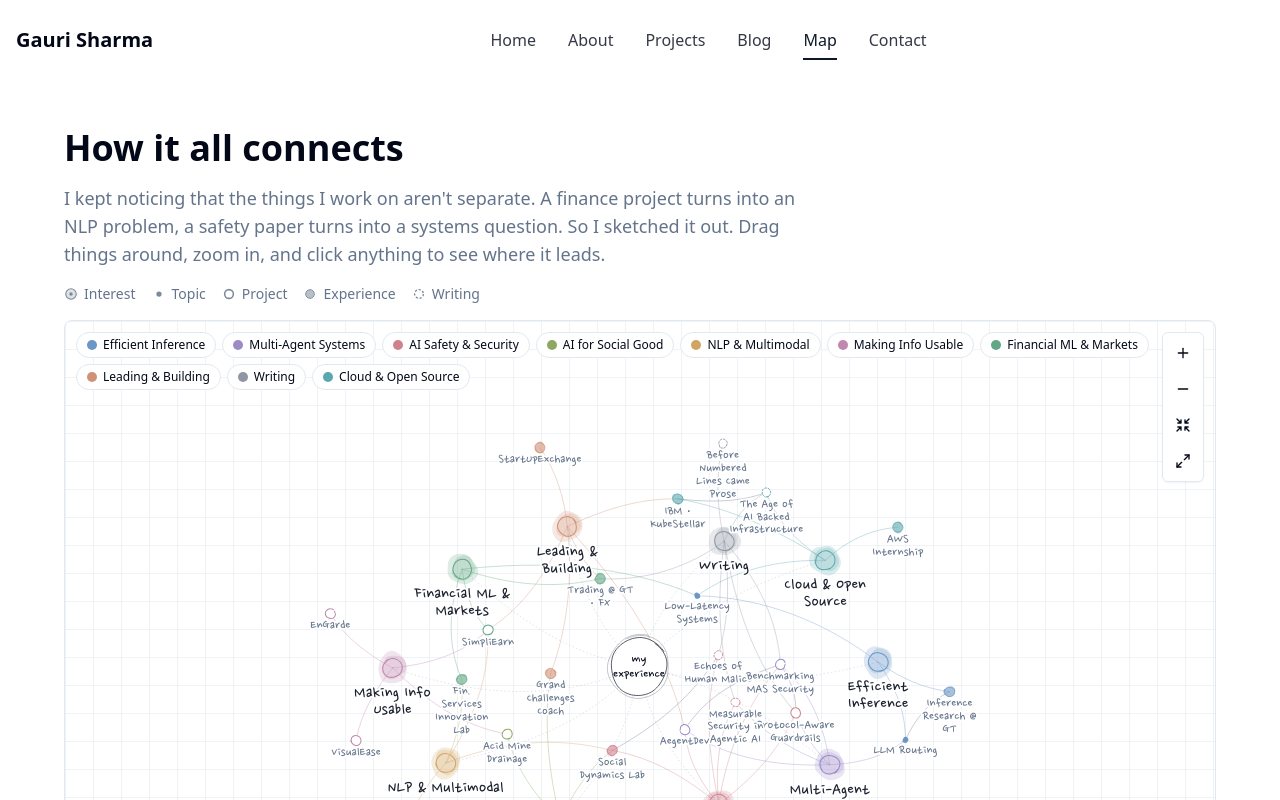
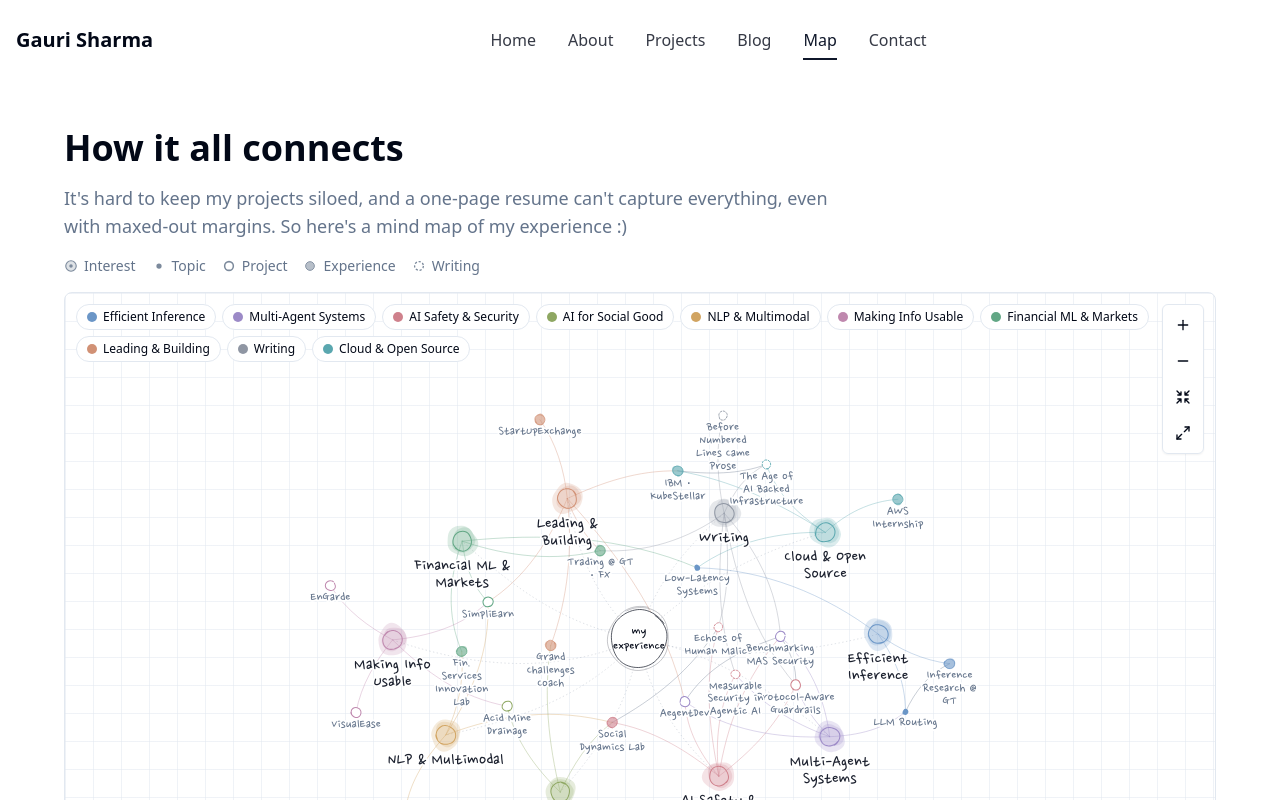
Before and after one commit to gauri-sharmaa/gauri-sharmaa.github.io, a React (Vite) app: page /map in a window 1280 px wide. Shown: the top 800 px of the page. Built offline with nearby package versions, Linux system fonts and the light colour scheme.

Commit message:
Shorten map intro
Co-Authored-By: Claude Opus 5.5 <noreply@anthropic.com>
Claude-Session: https://claude.ai/code/session_01WypLXFjbYosGYMdJcrSCKe

```diff
--- a/src/pages/MapPage.tsx
+++ b/src/pages/MapPage.tsx
@@ -15,9 +15,8 @@ const MapPage = () => {
       <div className="max-w-6xl mx-auto">
         <h1 className="text-4xl font-bold mb-4">How it all connects</h1>
         <p className="text-lg text-muted-foreground mb-4 max-w-3xl">
-          I kept noticing that the things I work on aren't separate. A finance project turns into an NLP
-          problem, a safety paper turns into a systems question. So I sketched it out. Drag things around,
-          zoom in, and click anything to see where it leads.
+          It's hard to keep my projects siloed, and a one-page resume can't capture everything, even with
+          maxed-out margins. So here's a mind map of my experience :)
         </p>
         <div className="flex flex-wrap gap-4 text-sm text-muted-foreground mb-4">
           {KINDS.map(({ kind, label }) => (
```
